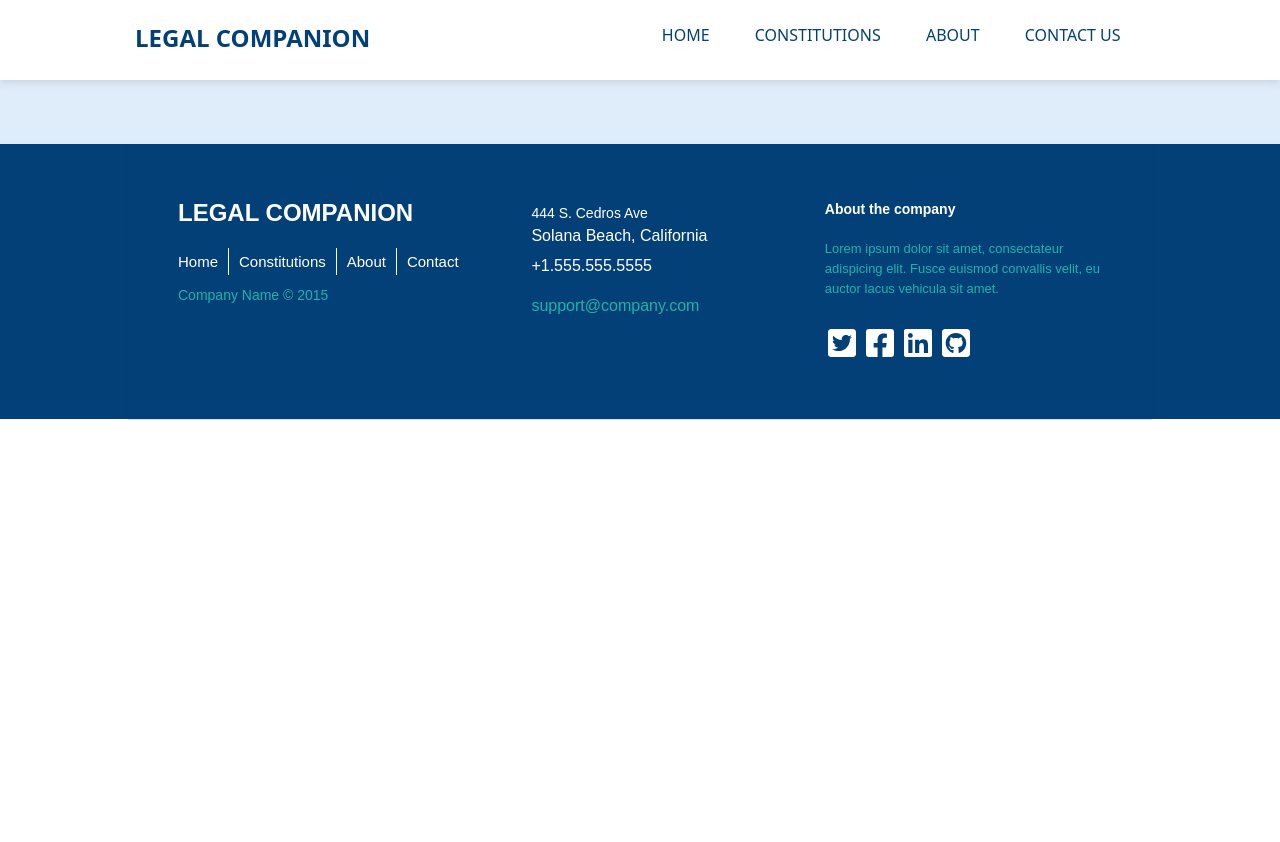
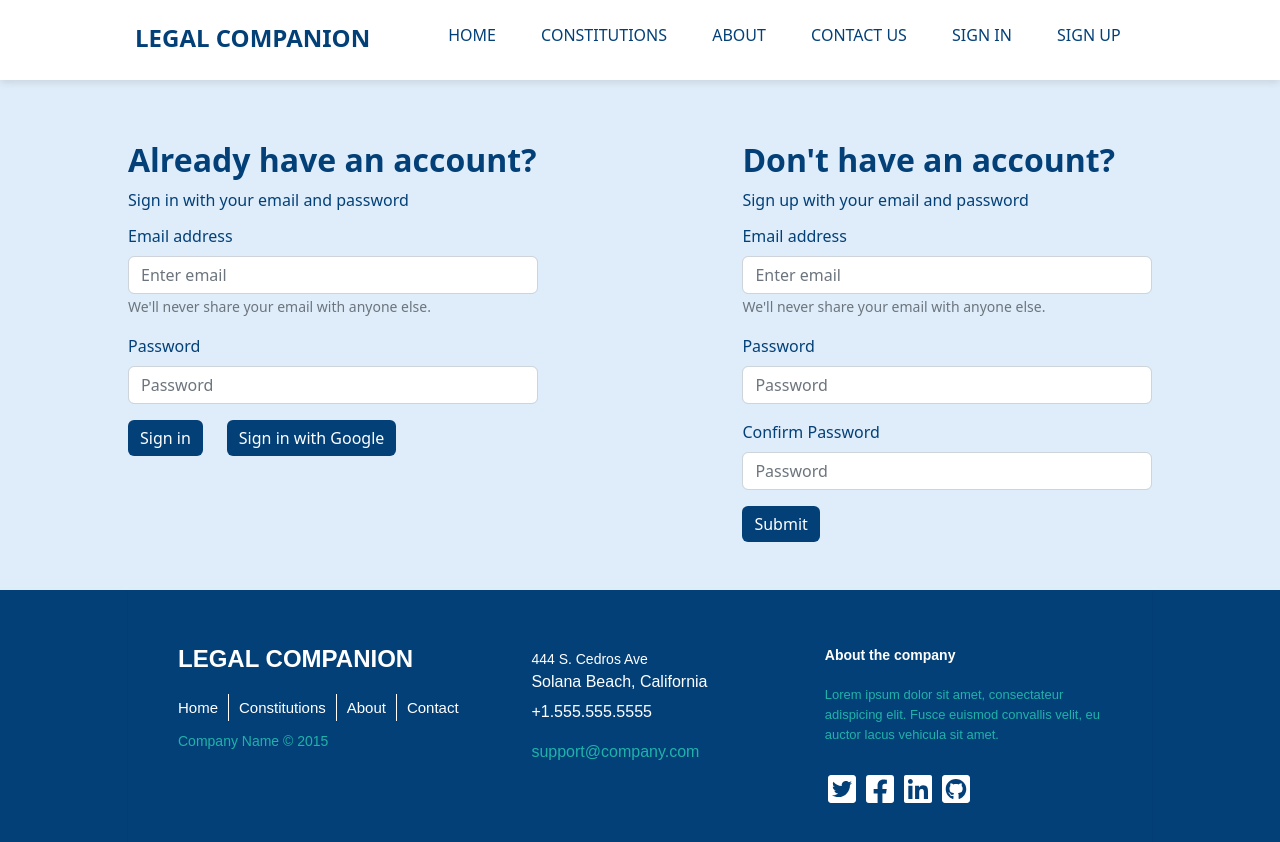
Before and after one commit to Caleb9083/legal-companion-frontend, a React (Create React App) app: page /login-signup in a window 1280 px wide. Shown: the top 842 px of the page. Before the commit the page ends 800 px from the top, so only its background shows below. Built offline with nearby package versions, Linux system fonts and the light colour scheme; the HTML template or start-up script is replaced by a standard one.

Commit message:
Create login page, create sign Up page, update Navbar to integrate Login and sign up, Integrate Login and Sign Up routes in App.js

```diff
--- a/src/App.js
+++ b/src/App.js
@@ -9,6 +9,7 @@ import ChaptersPage from './pages/ChaptersPage';
 import SectionsPage from './pages/SectionsPage';
 import AboutPage from './pages/AboutPage';
 import ContactUs from './pages/ContactUs';
+import LoginPage from './pages/LoginPage';
 
 function App() {
   return (
@@ -20,6 +21,7 @@ function App() {
             <Route path="/" element={<Home />} />
             <Route path="/about" element={<AboutPage />} />
             <Route path="/contact-us" element={<ContactUs />} />
+            <Route path="/login-signup" element={<LoginPage />} />
             <Route path="/constitutions" element={<Constitution />} />
             <Route
               path="/constitutions/:constitutionId"
--- a/src/components/Navbar.js
+++ b/src/components/Navbar.js
@@ -48,10 +48,7 @@ const Navbar = () => {
                             </Link>
                         </li>
                         <li className="nav-item">
-                            <Link
-                                to="/about"
-                                className="nav-links"
-                                onClick={closeMobileMenu}>
+                            <Link to="/about" className="nav-links" onClick={closeMobileMenu}>
                                 About
                             </Link>
                         </li>
@@ -64,6 +61,24 @@ const Navbar = () => {
                                 Contact Us
                             </Link>
                         </li>
+                        {/* </ul>
+                    <ul className="signUp"> */}
+                        <li className="nav-item">
+                            <Link
+                                className="nav-links"
+                                onClick={closeMobileMenu}
+                                to="/login-signup">
+                                Sign in
+                            </Link>
+                        </li>
+                        <li className="nav-item">
+                            <Link
+                                className="nav-links"
+                                onClick={closeMobileMenu}
+                                to="/login-signup">
+                                Sign Up
+                            </Link>
+                        </li>
                     </ul>
                     {button}
                 </div>
--- a/src/components/styles/Navbar.css
+++ b/src/components/styles/Navbar.css
@@ -41,7 +41,7 @@
 
 .nav-menu {
   display: grid;
-  grid-template-columns: repeat(4, auto);
+  grid-template-columns: repeat(6, auto);
   grid-gap: 10px;
   list-style: none;
   text-align: center;
@@ -82,6 +82,9 @@
 
 .menu-icon {
   display: none;
+}
+.signUp{
+  list-style-type: none;
 }
 @media screen and (max-width: 1024px){
   .navbar-logo {
--- /dev/null
+++ b/src/pages/LoginPage.js
@@ -0,0 +1,67 @@
+import React from "react";
+import "./styles/LoginPage.css";
+import Button from "react-bootstrap/Button";
+import Form from "react-bootstrap/Form";
+
+const LoginPage = () => {
+    return (
+        <div className="login_container">
+            <div className="login_login_container">
+                <div className="login_top_text">
+                    <p className="top_text_large">Already have an account?</p>
+                    <p>Sign in with your email and password</p>
+                </div>
+                <Form style={{ color: "#034078" }}>
+                    <Form.Group className="mb-3" controlId="formBasicEmail">
+                        <Form.Label>Email address</Form.Label>
+                        <Form.Control type="email" placeholder="Enter email" />
+                        <Form.Text className="text-muted">
+                            We'll never share your email with anyone else.
+                        </Form.Text>
+                    </Form.Group>
+
+                    <Form.Group className="mb-3" controlId="formBasicPassword">
+                        <Form.Label>Password</Form.Label>
+                        <Form.Control type="password" placeholder="Password" />
+                    </Form.Group>
+                    <Button style={{ backgroundColor: "#034078", color: "#fff", border: "none", marginRight: "1.5rem" }} variant="primary" type="submit">
+                        Sign in
+                    </Button>
+                    <Button style={{ backgroundColor: "#034078", color: "#fff", border: "none", }} variant="primary" type="submit">
+                        Sign in with Google
+                    </Button>
+                </Form>
+            </div>
+            <div className="login_signup_container">
+                <div className="login_top_text">
+                    <p className="top_text_large">Don't have an account?</p>
+                    <p>Sign up with your email and password</p>
+                </div>
+                <Form style={{ color: "#034078" }}>
+                    <Form.Group className="mb-3" controlId="formBasicEmail">
+                        <Form.Label>Email address</Form.Label>
+                        <Form.Control type="email" placeholder="Enter email" />
+                        <Form.Text className="text-muted">
+                            We'll never share your email with anyone else.
+                        </Form.Text>
+                    </Form.Group>
+
+                    <Form.Group className="mb-3" controlId="formBasicPassword">
+                        <Form.Label>Password</Form.Label>
+                        <Form.Control type="password" placeholder="Password" />
+                    </Form.Group>
+
+                    <Form.Group className="mb-3" controlId="formBasicPassword">
+                        <Form.Label>Confirm Password</Form.Label>
+                        <Form.Control type="password" placeholder="Password" />
+                    </Form.Group>
+                    <Button style={{ backgroundColor: "#034078", color: "#fff", border: "none", }} variant="primary" type="submit">
+                        Submit
+                    </Button>
+                </Form>
+            </div>
+        </div>
+    );
+};
+
+export default LoginPage;
--- /dev/null
+++ b/src/pages/styles/LoginPage.css
@@ -0,0 +1,21 @@
+.login_container{
+    display: flex;
+    margin: 0 auto 3rem auto;
+    width: 80%;
+    justify-content: space-between;
+}
+.login_login_container{
+    width: 40%;
+}
+.login_signup_container{
+    width: 40%;
+}
+.login_top_text{
+    color: #034078;
+    line-height: 1;
+    margin-bottom: 1rem;
+}
+.top_text_large{
+    font-size: 2rem;
+    font-weight: bold;
+}
```
